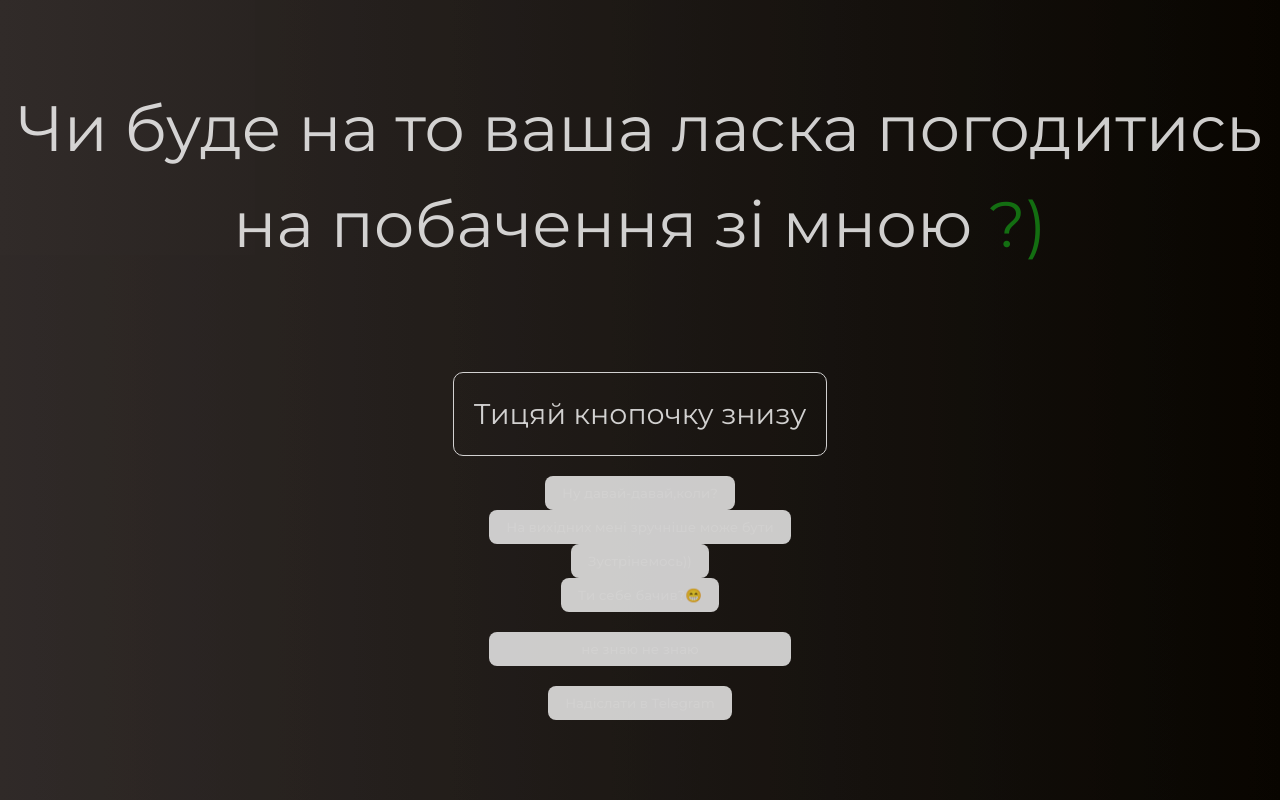
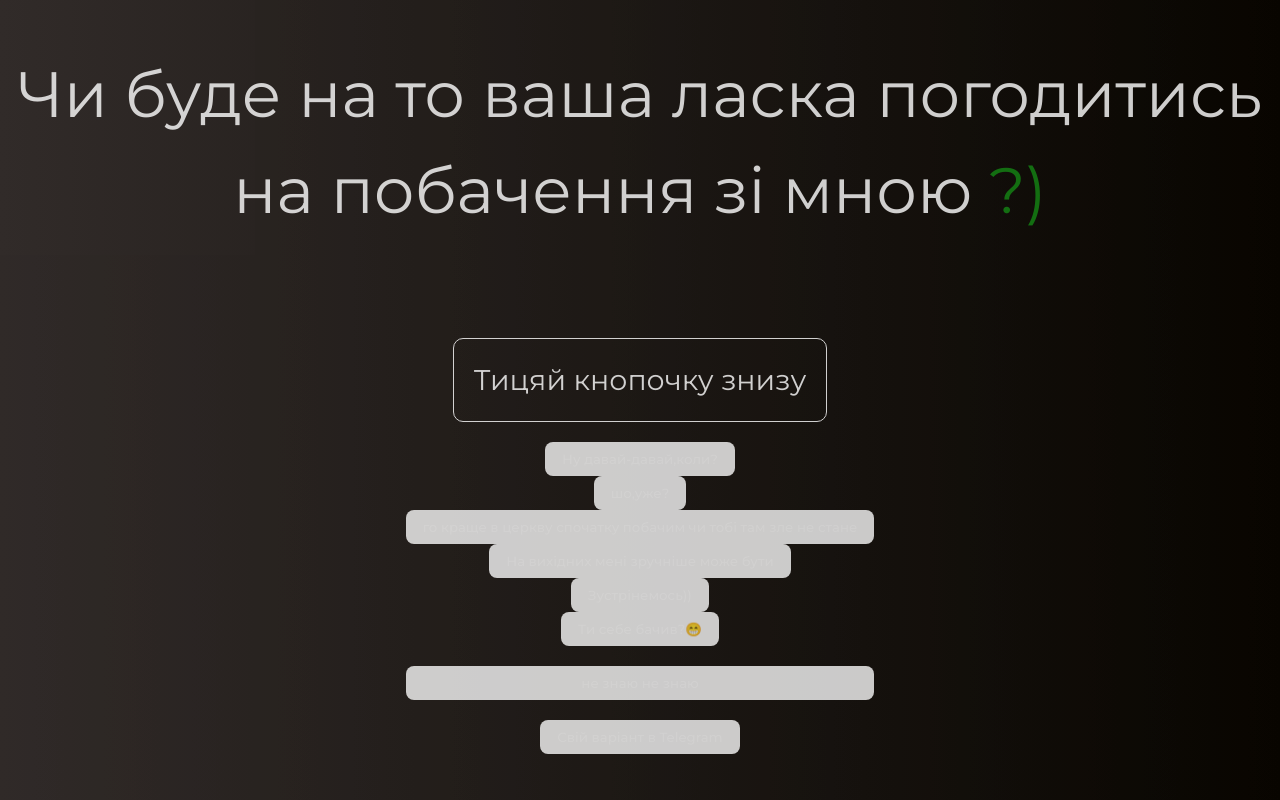
Before and after one commit to VladyslavSmahin/greeting, a React (Vite) app: page / in a window 1280 px wide. Built offline with nearby package versions, Linux system fonts and the light colour scheme.

Commit message:
4 commit

```diff
--- a/src/App.jsx
+++ b/src/App.jsx
@@ -70,6 +70,8 @@ export default function App() {
     // Быстрые варианты
     const quickOptions = [
         "Ну давай-давай,коли?",
+        "шо,уже?",
+        "го краще в церкву спочатку побачим чи тобі там зле не стане",
         "На вихідних мені зручніше може бути",
         "Зустрінемось))",
         "Ти себе бачив?😁",
@@ -115,7 +117,7 @@ export default function App() {
                                 onClick={() => handleAndConfirm(customText)}
                                 disabled={!customText.trim()}
                             >
-                                Надіслати в Telegram
+                                Свій варіант в Telegram
                             </button>
                         </div>
 
```
